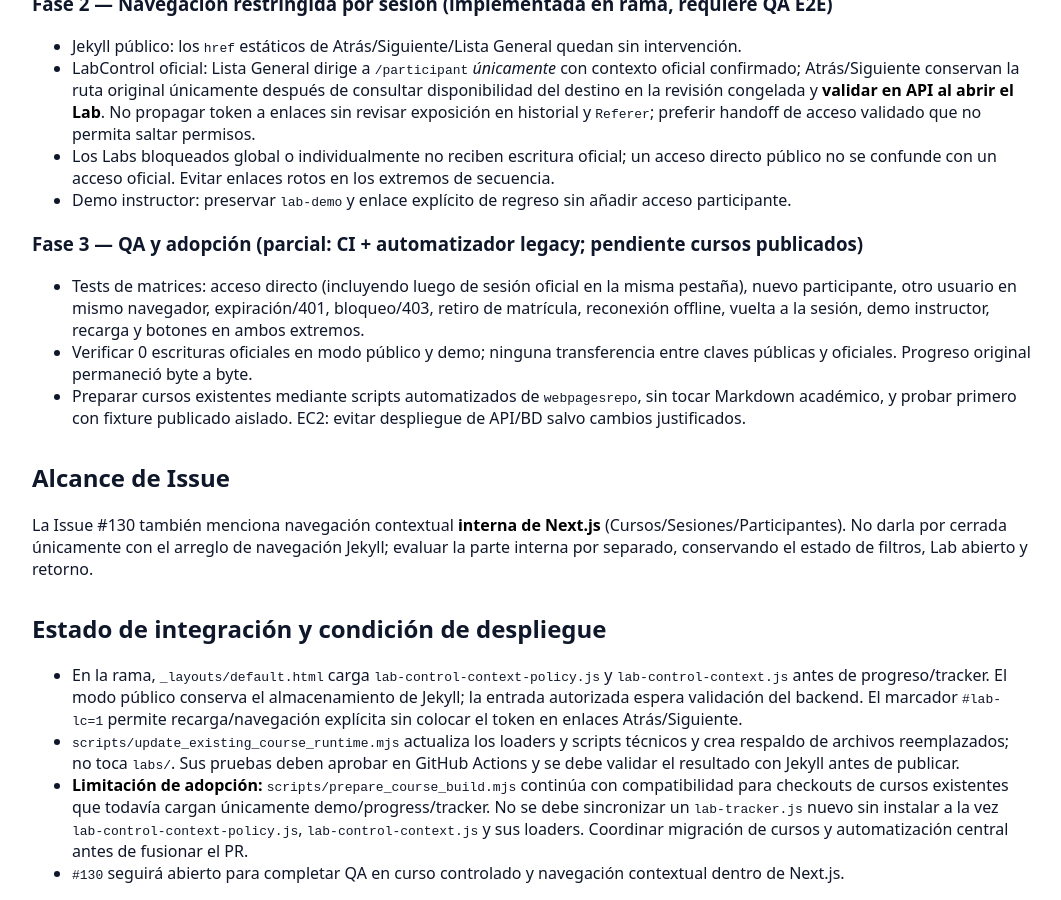
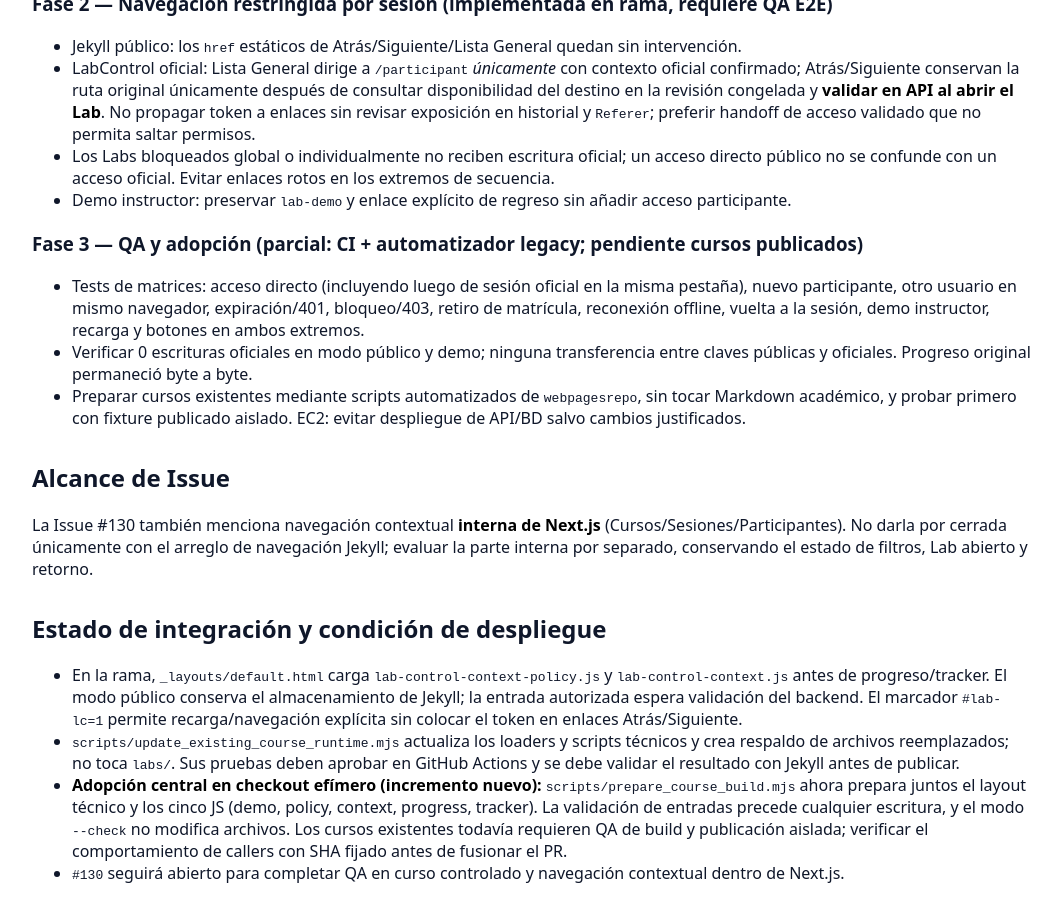
Before and after one commit to jorgepas12/webpagesrepo, a Jekyll site: the page built from docs/labcontrol-navigation-isolation-130.md, in a window 1280 px wide and 900 px high, scrolled down 1552 px. Shown: the whole window, without its empty margins (108-1169 px from the left). Built offline with Jekyll 4.4.1, drawn with Linux system fonts in a browser that asks for light colours; our own code applies the rules of GitHub Pages for plain Markdown files.

Commit message:
docs(#130): record atomic central runtime adoption and remaining QA gates

```diff
--- a/docs/labcontrol-navigation-isolation-130.md
+++ b/docs/labcontrol-navigation-isolation-130.md
@@ -49,5 +49,5 @@ La Issue #130 también menciona navegación contextual **interna de Next.js** (C
 
 - En la rama, `_layouts/default.html` carga `lab-control-context-policy.js` y `lab-control-context.js` antes de progreso/tracker. El modo público conserva el almacenamiento de Jekyll; la entrada autorizada espera validación del backend. El marcador `#lab-lc=1` permite recarga/navegación explícita sin colocar el token en enlaces Atrás/Siguiente.
 - `scripts/update_existing_course_runtime.mjs` actualiza los loaders y scripts técnicos y crea respaldo de archivos reemplazados; no toca `labs/`. Sus pruebas deben aprobar en GitHub Actions y se debe validar el resultado con Jekyll antes de publicar.
-- **Limitación de adopción:** `scripts/prepare_course_build.mjs` continúa con compatibilidad para checkouts de cursos existentes que todavía cargan únicamente demo/progress/tracker. No se debe sincronizar un `lab-tracker.js` nuevo sin instalar a la vez `lab-control-context-policy.js`, `lab-control-context.js` y sus loaders. Coordinar migración de cursos y automatización central antes de fusionar el PR.
+- **Adopción central en checkout efímero (incremento nuevo):** `scripts/prepare_course_build.mjs` ahora prepara juntos el layout técnico y los cinco JS (demo, policy, context, progress, tracker). La validación de entradas precede cualquier escritura, y el modo `--check` no modifica archivos. Los cursos existentes todavía requieren QA de build y publicación aislada; verificar el comportamiento de callers con SHA fijado antes de fusionar el PR.
 - `#130` seguirá abierto para completar QA en curso controlado y navegación contextual dentro de Next.js.
```
